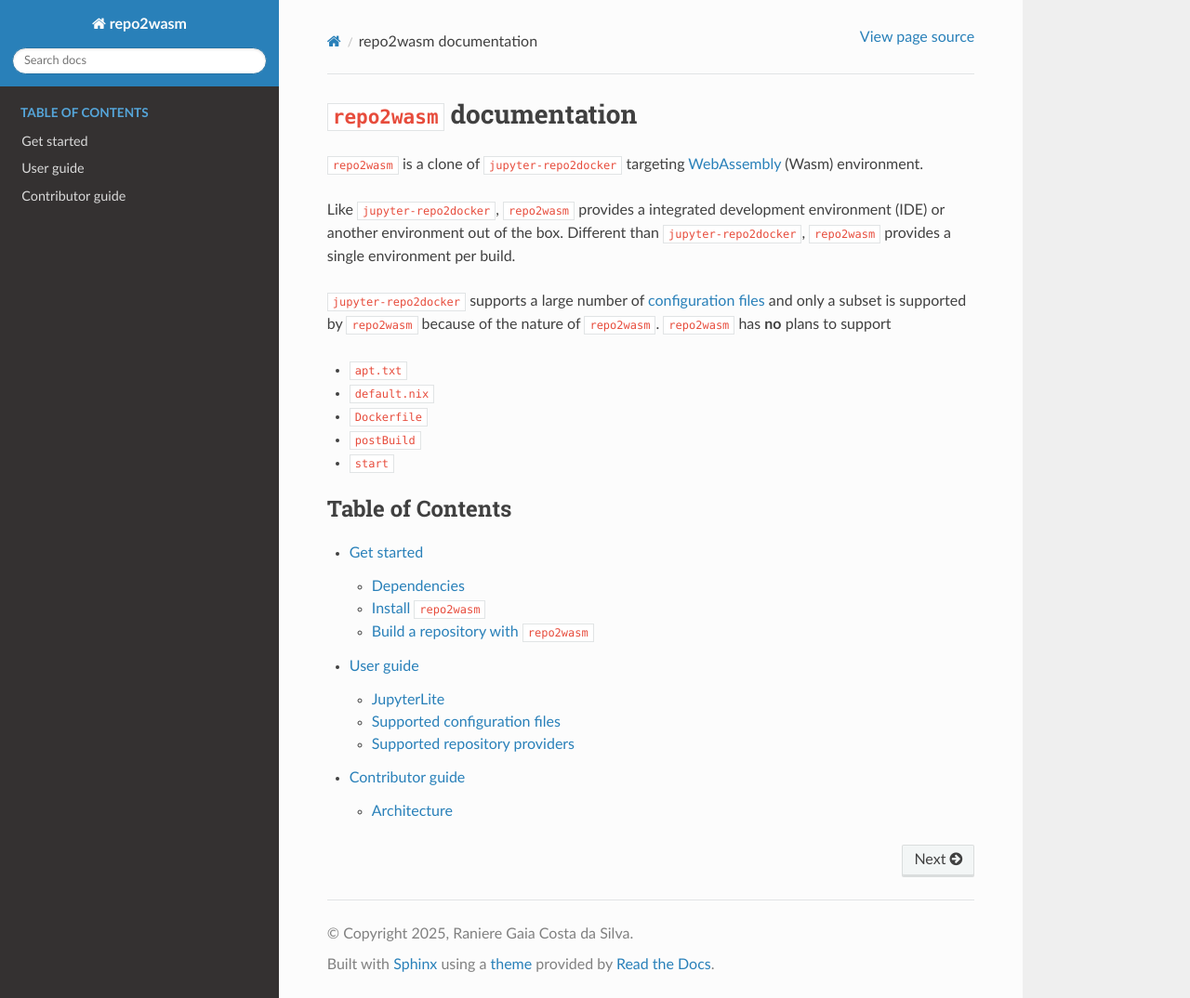
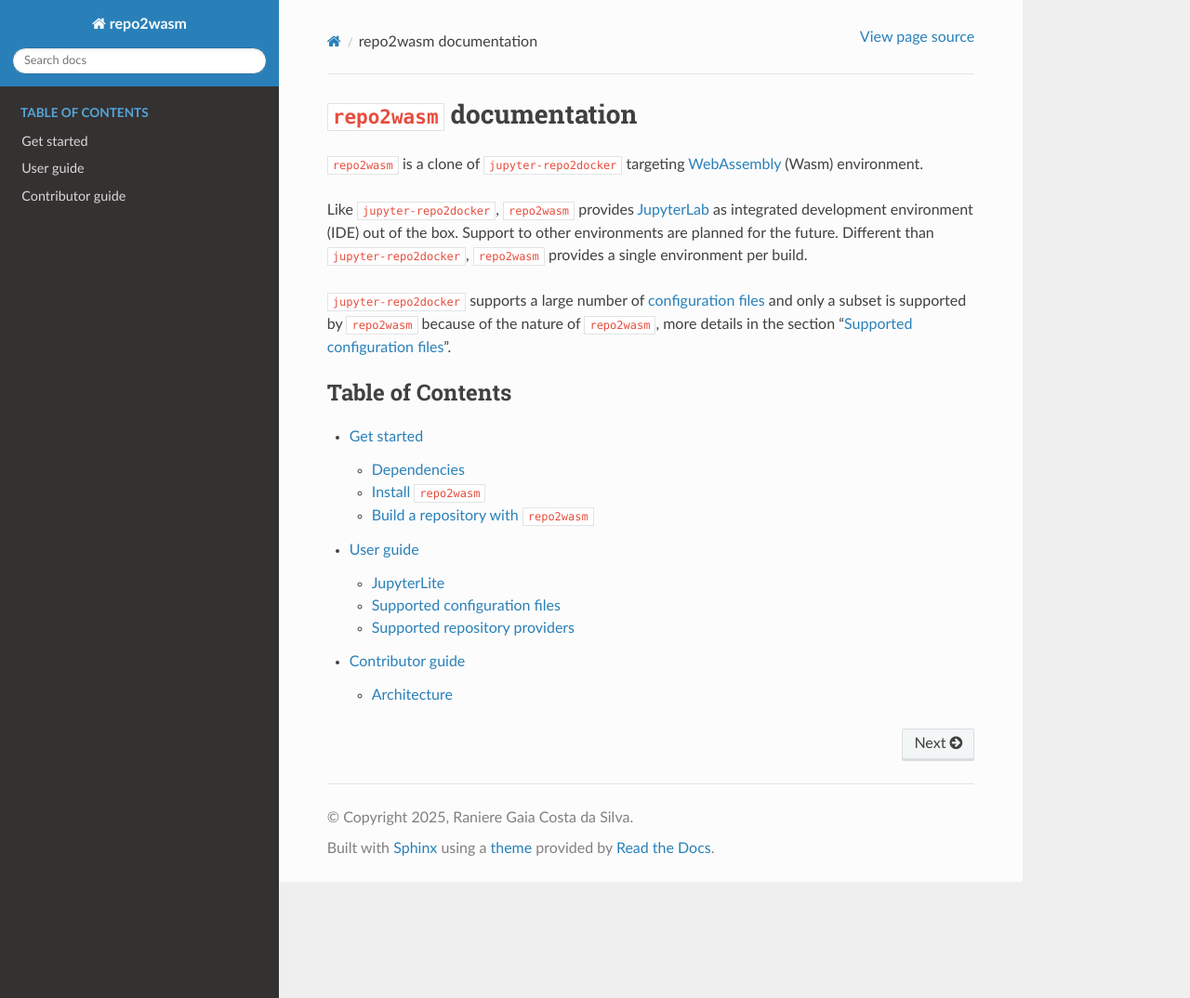
Before and after one commit to repo2wasm/repo2wasm-py, a Sphinx documentation site: the page built from docs/source/index.md, in a window 1280 px wide and 1074 px high. Shown: the whole window at 93% size. Built offline with Sphinx 7.4.7 and the Read the Docs theme 3.1.0, drawn with Linux system fonts in a browser that asks for light colours.

Commit message:
Improve documentation

````diff
--- a/docs/source/index.md
+++ b/docs/source/index.md
@@ -2,15 +2,9 @@
 
 `repo2wasm` is a clone of [`jupyter-repo2docker`] targeting [WebAssembly](https://en.wikipedia.org/wiki/WebAssembly) (Wasm) environment.
 
-Like [`jupyter-repo2docker`], `repo2wasm` provides a integrated development environment (IDE) or another environment out of the box. Different than [`jupyter-repo2docker`], `repo2wasm` provides a single environment per build.
+Like [`jupyter-repo2docker`], `repo2wasm` provides [JupyterLab](https://jupyterlab.readthedocs.io/en/latest/) as integrated development environment (IDE) out of the box. Support to other environments are planned for the future. Different than [`jupyter-repo2docker`], `repo2wasm` provides a single environment per build.
 
-[`jupyter-repo2docker`] supports a large number of [configuration files](https://repo2docker.readthedocs.io/en/latest/configuration/) and only a subset is supported by `repo2wasm` because of the nature of `repo2wasm`. `repo2wasm` has **no** plans to support
-
-- [`apt.txt`](https://repo2docker.readthedocs.io/en/latest/configuration/system/#apt-txt-install-packages-with-apt-get)
-- [`default.nix`](https://repo2docker.readthedocs.io/en/latest/configuration/system/#default-nix-the-nix-package-manager)
-- [`Dockerfile`](https://repo2docker.readthedocs.io/en/latest/configuration/system/#dockerfile-advanced-environments)
-- [`postBuild`](https://repo2docker.readthedocs.io/en/latest/configuration/actions/#postbuild-run-code-after-installing-the-environment)
-- [`start`](https://repo2docker.readthedocs.io/en/latest/configuration/actions/#start-run-code-before-the-user-sessions-starts)
+[`jupyter-repo2docker`] supports a large number of [configuration files](https://repo2docker.readthedocs.io/en/latest/configuration/) and only a subset is supported by `repo2wasm` because of the nature of `repo2wasm`, more details in the section "[](#supported-configuration-files)".
 
 ```{toctree}
 :maxdepth: 2
````
Also changed, not shown: docs/source/user-guide/supported-configuration-files.md (+2 -0 lines), docs/source/user-guide/supported-repository-providers.md (+2 -0 lines).
